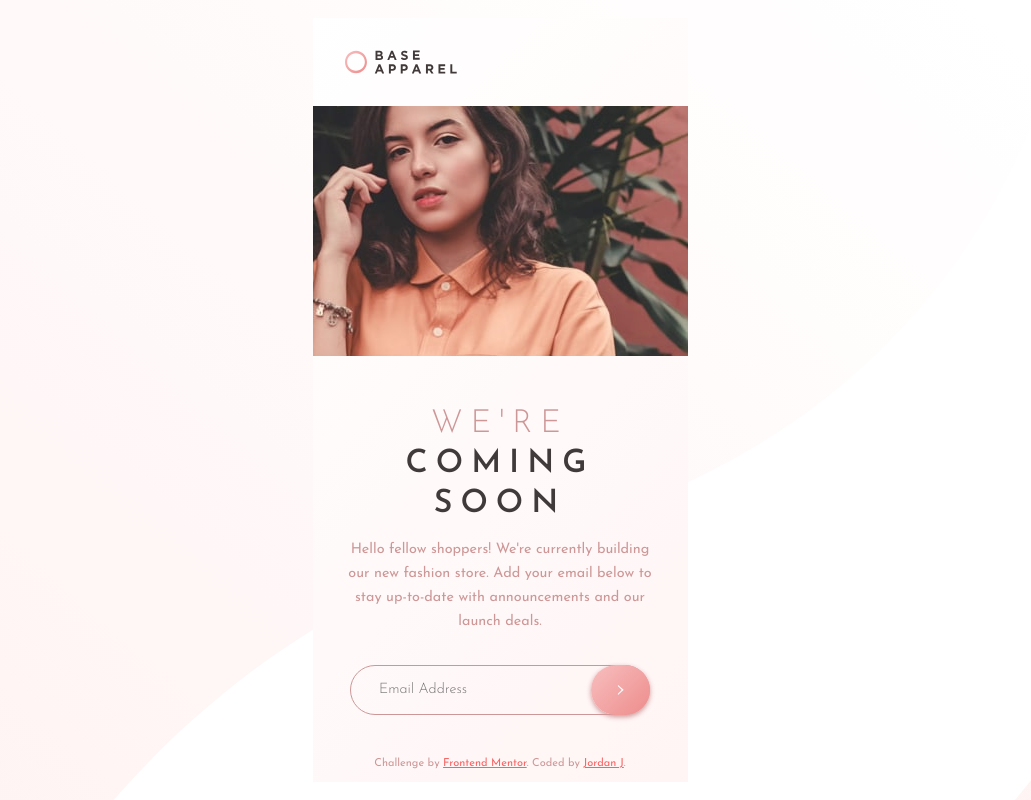
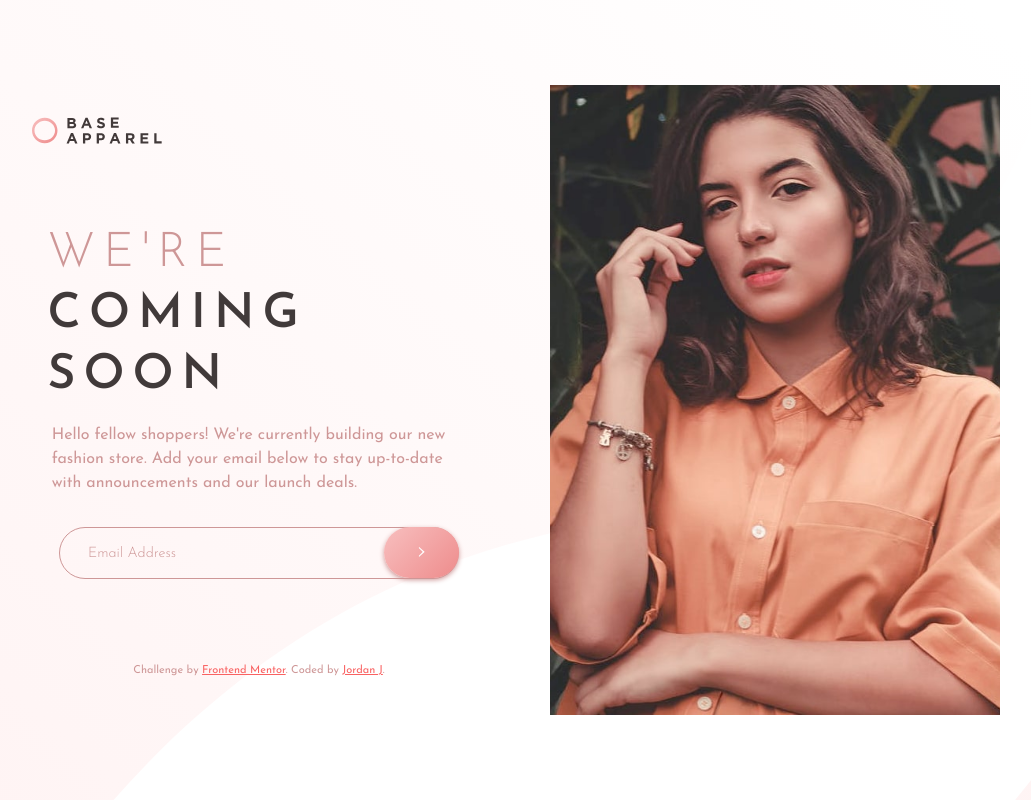
Before and after one commit to jordanr2m/base-apparel-coming-soon, a plain HTML site: page index.html in a window 1280 px wide. Shown: the whole page, without its empty margins (140-1171 px from the left). Drawn offline with Linux system fonts and the light colour scheme.

Commit message:
Finishing touches on project.

```diff
--- a/css/style.css
+++ b/css/style.css
@@ -32,15 +32,23 @@ header {
     flex-direction: column;
 }
 
-#logo {
-    margin: 2rem;
-    width: 30%;
-}
-
 main {
     display: flex;
     flex-direction: column;
     align-items: center;
+}
+
+#logo {
+    margin: 2rem;
+    width: 30%;
+    align-self: flex-start;
+}
+
+.text-wrapper {
+    display: flex;
+    justify-content: center;
+    align-items: center;
+    flex-direction: column;
 }
 
 h1 {
@@ -82,7 +90,7 @@ form {
     min-width: 300px;
 }
 
-input[placeholder] {
+::placeholder {
     color: hsl(0, 36%, 70%);
     font-size: 0.9rem;
     font-weight: 300;
@@ -101,7 +109,7 @@ input[type=email]:active {
     background: linear-gradient(135deg, hsl(0, 80%, 86%), hsl(0, 74%, 74%));
     border-radius: 1.75rem;
     border: none;
-    padding: 0.5rem 1.5rem;
+    padding: 0.55rem 1.5rem;
     font-size: 1.85rem;
     position: absolute;
     right: 0;
@@ -125,11 +133,14 @@ input[type=email]:active {
 .error-message {
     color: hsl(0, 93%, 68%);
     font-size: .8rem;
-    text-align: left;
-    margin: 0.5em 0 0 1.75em;
+    margin-top: 0.5rem;
 }
 
 .hidden {
+    display: none;
+}
+
+.hero-img-desktop {
     display: none;
 }
 
@@ -146,6 +157,83 @@ input[type=email]:active {
 
 
 /** Media Queries for Desktop and Tablet **/
-@media screen and (min-width: 768px) {
+@media screen and (min-width: 1000px) {
+    body {
+        display: flex;
+        justify-content: center;
+        align-items: center;
+    }
 
+    .content-wrapper {
+        display: flex;
+        max-width: 1000px;
+        background: transparent;
+        /* border: 1px solid green; */
+    }
+
+    main {
+        /* border: 1px solid red; */
+        text-align: left;
+        width: 55%;
+        display: flex;
+        justify-content: flex-start;
+        padding-right: 2rem;
+    }
+
+    #logo {
+        margin: 2rem;
+        align-self: flex-start;
+        width: 25%;
+    }
+
+    #hero-img-mobile {
+        display: none;
+    }
+
+    h1 {
+        text-align: left;
+        line-height: 3.8rem;
+        padding-top: 3rem;
+        font-size: 3rem;
+        margin-left: -7rem;
+        margin-bottom: 0;
+    }
+
+    main p {
+        text-align: left;
+        padding: 1rem 0 2rem 0;
+        font-size: 1rem;
+        width: 80%;
+        margin: 0;
+    }
+
+    #email-input {
+        min-width: 400px;
+    }
+
+    #submit-button {
+        padding: 0.55rem 2rem;
+    }
+
+    #error-icon {
+        right: 90px;
+    }
+
+    .error-message {
+        font-size: .9rem;
+        margin: 0 0 0 2rem;
+    }
+
+    .hero-img-desktop {
+        display: block;
+        background-image: url("../images/hero-desktop.jpg");
+        background-size: cover;
+        overflow: hidden;
+        width: 45%;
+    }
+
+    .attribution {
+        padding-top: 5rem;
+        margin: 0;
+    }
 }
--- a/index.html
+++ b/index.html
@@ -20,12 +20,10 @@
 
 <body>
   <div class="content-wrapper">
-    <header>
+    <main>
       <img src="images/logo.svg" alt="company logo" id="logo">
-      <img src="images/hero-mobile.jpg" alt="pretty woman" id="hero-img">
-    </header>
-
-    <main>
+      <img src="images/hero-mobile.jpg" alt="pretty woman" id="hero-img-mobile">
+      <div class="text-wrapper">
         <h1><span>We're</span> coming soon</h1>
         <p>Hello fellow shoppers! We're currently building our new fashion store. Add your email below to stay up-to-date with announcements and our launch deals.</p>
         <form>
@@ -34,14 +32,14 @@
           <img src="images/icon-error.svg" alt="error" id="error-icon" class="hidden">
           <p class="error-message hidden">Please provide a valid email</p>
         </form>
-    </main>
-
-    <footer>
         <p class="attribution">
           Challenge by <a href="https://www.frontendmentor.io?ref=challenge" target="_blank">Frontend Mentor</a>.
           Coded by <a href="https://github.com/jordanr2m">Jordan J</a>.
         </p>
-    </footer>
+    </div>
+    </main>
+
+    <div class="hero-img-desktop"></div>
   </div>
 </body>
 
```
Also changed, not shown: images/sakuraicon.png (deleted). Lines whose indentation alone changed are shown as unchanged.
